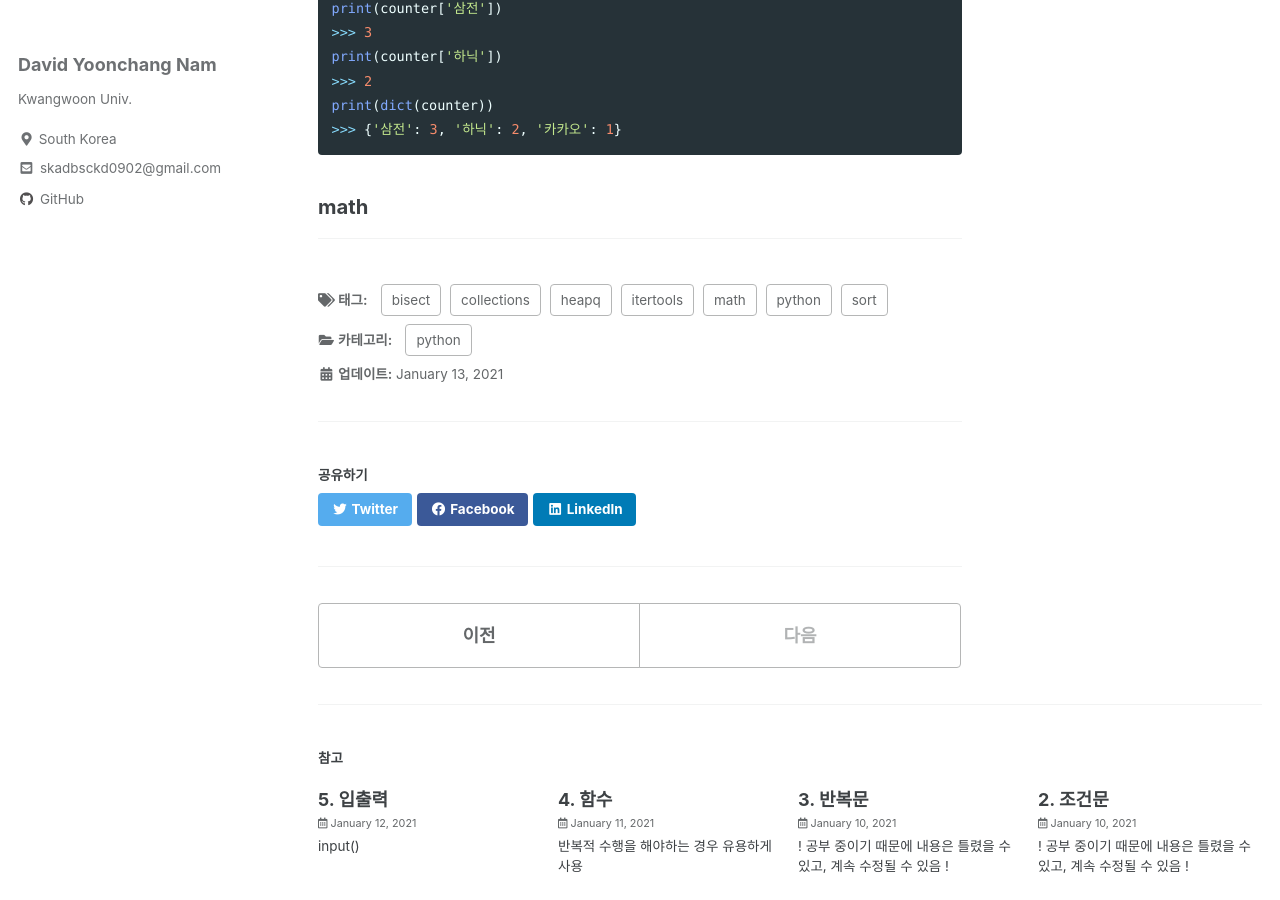
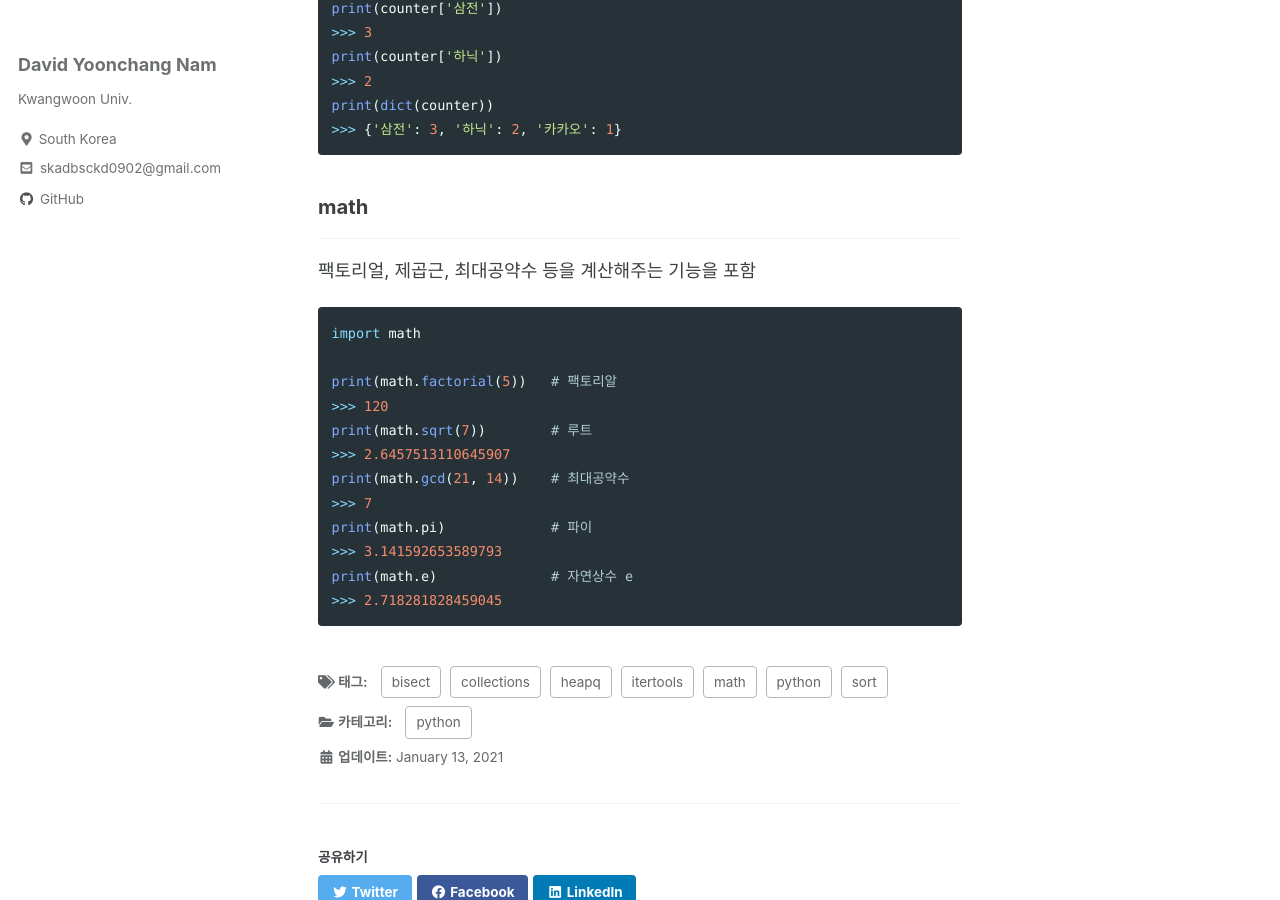
Before and after one commit to Akgop/Akgop.github.io, a Jekyll site: the page built from _posts/2021-01-13-python_ct_6.md, in a window 1280 px wide and 900 px high, scrolled down 5540 px. Built offline with Jekyll 4.4.1, drawn with Linux system fonts in a browser that asks for light colours; cached includes are drawn as plain includes.

Commit message:
Update 2021-01-13-python_ct_6.md

````diff
--- a/_posts/2021-01-13-python_ct_6.md
+++ b/_posts/2021-01-13-python_ct_6.md
@@ -238,3 +238,20 @@ print(dict(counter))
 ### math
 
 ---
+
+팩토리얼, 제곱근, 최대공약수 등을 계산해주는 기능을 포함
+
+```python
+import math
+
+print(math.factorial(5))   # 팩토리알
+>>> 120
+print(math.sqrt(7))        # 루트
+>>> 2.6457513110645907
+print(math.gcd(21, 14))    # 최대공약수
+>>> 7
+print(math.pi)             # 파이
+>>> 3.141592653589793
+print(math.e)              # 자연상수 e
+>>> 2.718281828459045
+```
````
